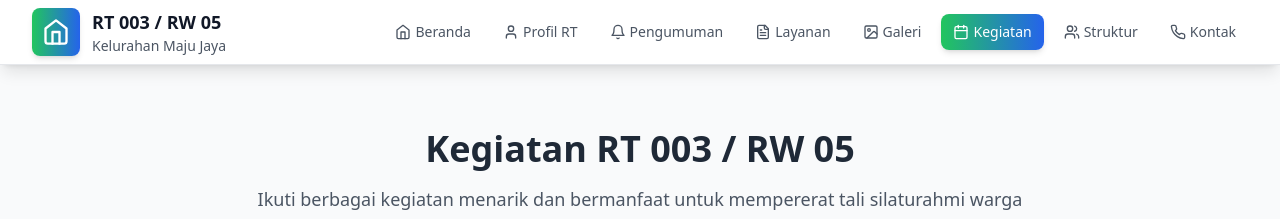
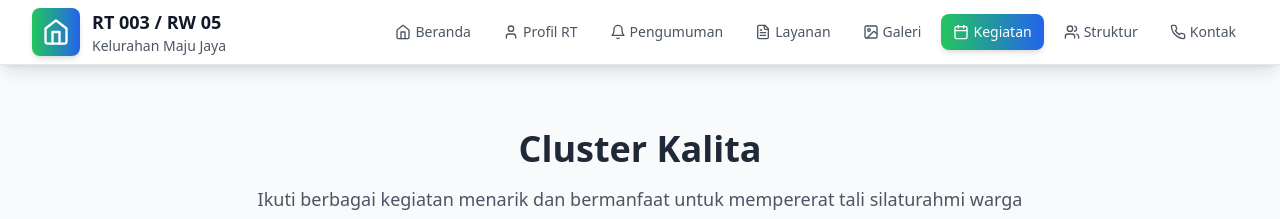
Before and after one commit to IR-design/Kalita, a React (Vite) app: page / in a window 1280 px wide. Both pictures are taken after a click on the button "Kegiatan". Shown: the top 219 px of the page. Built offline with nearby package versions, Linux system fonts and the light colour scheme.

Commit message:
Updated Activities.tsx

```diff
--- a/src/components/Activities.tsx
+++ b/src/components/Activities.tsx
@@ -134,7 +134,7 @@
   return (
     <div className="max-w-6xl mx-auto px-4 py-16">
       <div className="text-center mb-12">
-        <h2 className="text-4xl font-bold text-gray-800 mb-4">Kegiatan RT 003 / RW 05</h2>
+        <h2 className="text-4xl font-bold text-gray-800 mb-4">Cluster Kalita</h2>
         <p className="text-lg text-gray-600 max-w-3xl mx-auto">
           Ikuti berbagai kegiatan menarik dan bermanfaat untuk mempererat tali silaturahmi warga
         </p>
```
